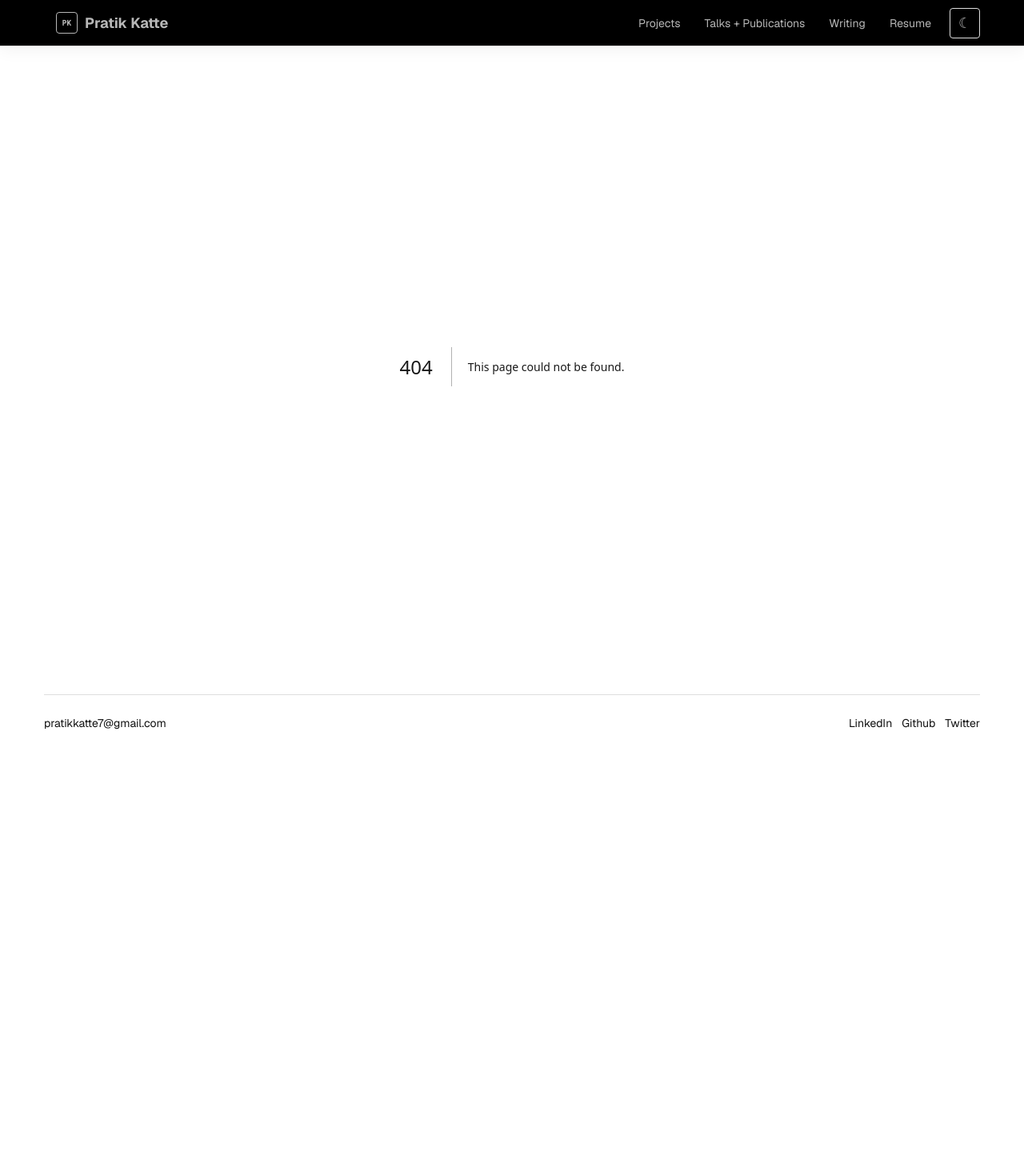
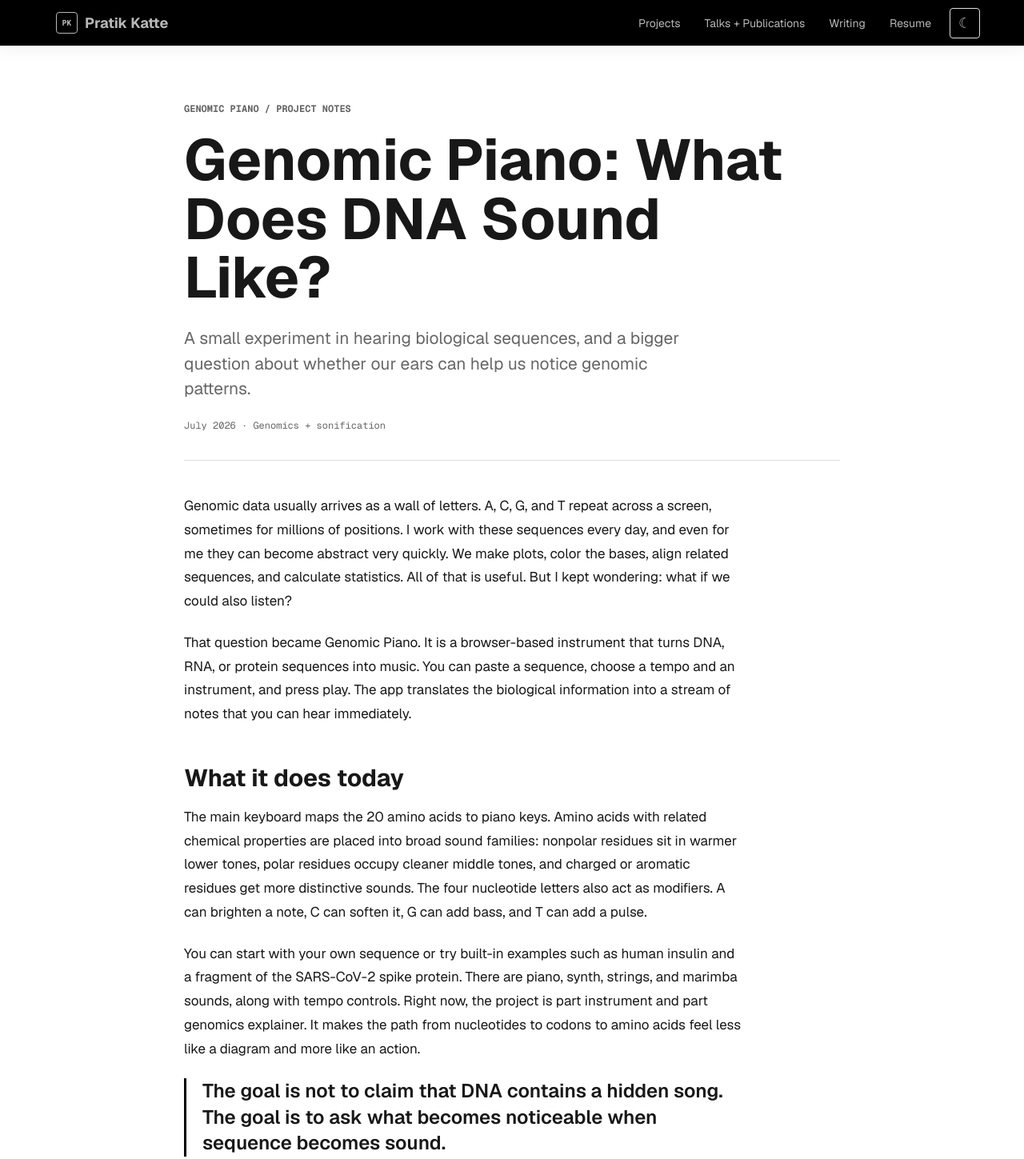
Before and after one commit to pratikkatte/portfolio, a Next.js app: page /writing/genomic-piano in a window 1280 px wide. Before the commit this address had no page. Shown: the top 1449 px of the page at 80% size. Before the commit the page ends 949 px from the top, so only its background shows below. Built offline with nearby package versions, Linux system fonts and the light colour scheme.

Commit message:
Add Genomic Piano blog post

```diff
--- a/app/site-data.ts
+++ b/app/site-data.ts
@@ -277,6 +277,13 @@ export const talks = [
 
 export const writing = [
   {
+    title: "Genomic Piano: What Does DNA Sound Like?",
+    summary:
+      "A playful experiment in turning genomic sequences into sound, and a vision for hearing biological patterns.",
+    topic: "Genomics + sonification",
+    href: "/writing/genomic-piano",
+  },
+  {
     title: "CellMap: Making Biology Feel Like a Place",
     summary:
       "Why I built an interactive, explorable world for understanding cells from the inside.",
--- /dev/null
+++ b/app/writing/genomic-piano/page.tsx
@@ -0,0 +1,162 @@
+import type { Metadata } from "next";
+import Link from "next/link";
+import { ExternalLink } from "../../components";
+
+export const metadata: Metadata = {
+  title: "Genomic Piano: What Does DNA Sound Like?",
+  description:
+    "A project note on turning genomic sequences into sound and exploring whether biological patterns can become audible patterns.",
+};
+
+export default function GenomicPianoArticle() {
+  return (
+    <main id="main" className="section-shell article-shell">
+      <article className="writing-article">
+        <header className="article-header">
+          <p className="article-kicker">Genomic Piano / Project notes</p>
+          <h1>Genomic Piano: What Does DNA Sound Like?</h1>
+          <p className="article-dek">
+            A small experiment in hearing biological sequences, and a bigger
+            question about whether our ears can help us notice genomic patterns.
+          </p>
+          <p className="article-meta">July 2026 · Genomics + sonification</p>
+        </header>
+
+        <div className="article-body">
+          <p>
+            Genomic data usually arrives as a wall of letters. A, C, G, and T
+            repeat across a screen, sometimes for millions of positions. I work
+            with these sequences every day, and even for me they can become
+            abstract very quickly. We make plots, color the bases, align related
+            sequences, and calculate statistics. All of that is useful. But I
+            kept wondering: what if we could also listen?
+          </p>
+
+          <p>
+            That question became Genomic Piano. It is a browser-based instrument
+            that turns DNA, RNA, or protein sequences into music. You can paste a
+            sequence, choose a tempo and an instrument, and press play. The app
+            translates the biological information into a stream of notes that
+            you can hear immediately.
+          </p>
+
+          <h2>What it does today</h2>
+
+          <p>
+            The main keyboard maps the 20 amino acids to piano keys. Amino acids
+            with related chemical properties are placed into broad sound
+            families: nonpolar residues sit in warmer lower tones, polar
+            residues occupy cleaner middle tones, and charged or aromatic
+            residues get more distinctive sounds. The four nucleotide letters
+            also act as modifiers. A can brighten a note, C can soften it, G can
+            add bass, and T can add a pulse.
+          </p>
+
+          <p>
+            You can start with your own sequence or try built-in examples such
+            as human insulin and a fragment of the SARS-CoV-2 spike protein.
+            There are piano, synth, strings, and marimba sounds, along with tempo
+            controls. Right now, the project is part instrument and part genomics
+            explainer. It makes the path from nucleotides to codons to amino
+            acids feel less like a diagram and more like an action.
+          </p>
+
+          <blockquote>
+            The goal is not to claim that DNA contains a hidden song. The goal
+            is to ask what becomes noticeable when sequence becomes sound.
+          </blockquote>
+
+          <h2>This idea already works in other fields</h2>
+
+          <p>
+            Scientists often translate information into a form our senses can
+            handle. A weather map turns measurements into color. A microscope
+            turns structures too small to see into images. Sonification does the
+            same kind of translation with sound.
+          </p>
+
+          <p>
+            NASA&apos;s Chandra team, for example, maps telescope data into audible
+            frequencies. Brightness, position, and different wavelengths of
+            light can control pitch, volume, or timbre. The stars are not
+            literally playing those notes. The mapping gives us another way to
+            move through the data, and it has also made astronomical information
+            more accessible to people who are blind or have low vision. You can
+            hear the examples in Chandra&apos;s{" "}
+            <ExternalLink href="https://chandra.si.edu/sound/">
+              Universe of Sound
+            </ExternalLink>
+            .
+          </p>
+
+          <p>
+            Earthquake researchers do something similar. Much of a seismic
+            recording is too low for human hearing, so the USGS speeds up the
+            ground-motion signal and makes it audible. Differences in frequency,
+            distance, and rock type can then become differences you can hear.
+            Their{" "}
+            <ExternalLink href="https://earthquake.usgs.gov/education/listen/">
+              Listening to Earthquakes
+            </ExternalLink>{" "}
+            project is a good reminder that sound can be more than decoration.
+            It can be another lens on structure.
+          </p>
+
+          <h2>Where I want to take it</h2>
+
+          <p>
+            The bigger vision for Genomic Piano is to move from playing one
+            sequence to comparing many sequences. Imagine listening to the same
+            gene across humans, chimpanzees, and other species. Conserved regions
+            might return like a familiar phrase, while mutations create small
+            changes in pitch or rhythm. A repeated protein motif could become a
+            repeated musical pattern. A frameshift could cause the whole sound to
+            change suddenly.
+          </p>
+
+          <p>
+            I am especially interested in whether a useful mapping can make
+            sequence similarity perceptible without first reading a score or a
+            table. Could two proteins from the same family sound related? Could a
+            listener notice a mutation before seeing where it happened? Could we
+            layer several genomes and hear where they agree or diverge? These are
+            open questions, and the answers will depend on careful mapping and
+            testing, not only on making pleasant music.
+          </p>
+
+          <p>
+            There are many ways to build this. Pitch could represent amino-acid
+            chemistry. Rhythm could represent codon position. Instruments could
+            separate genes, species, or genomic regions. Volume could show
+            confidence or conservation. The interesting part is choosing rules
+            that preserve something biologically meaningful while keeping the
+            result understandable to a human ear.
+          </p>
+
+          <h2>A different way to pay attention</h2>
+
+          <p>
+            Genomic Piano is still an experiment. I do not see it replacing
+            alignments, phylogenetic trees, or statistical analysis. I see it as
+            another way into the same material: a tool for teaching, curiosity,
+            and perhaps one day pattern discovery. Sometimes a new representation
+            lets us ask a question we would not have asked before.
+          </p>
+
+          <p>
+            For now, you can open the instrument, choose an example, and listen.
+            The sequence will not reveal a secret symphony. But it may stop
+            looking like a wall of letters, and that is a useful place to begin.
+          </p>
+        </div>
+
+        <footer className="article-footer">
+          <ExternalLink href="https://music.pratikkatte.com/">
+            Play Genomic Piano ↗
+          </ExternalLink>
+          <Link href="/writing">Back to writing</Link>
+        </footer>
+      </article>
+    </main>
+  );
+}
```
